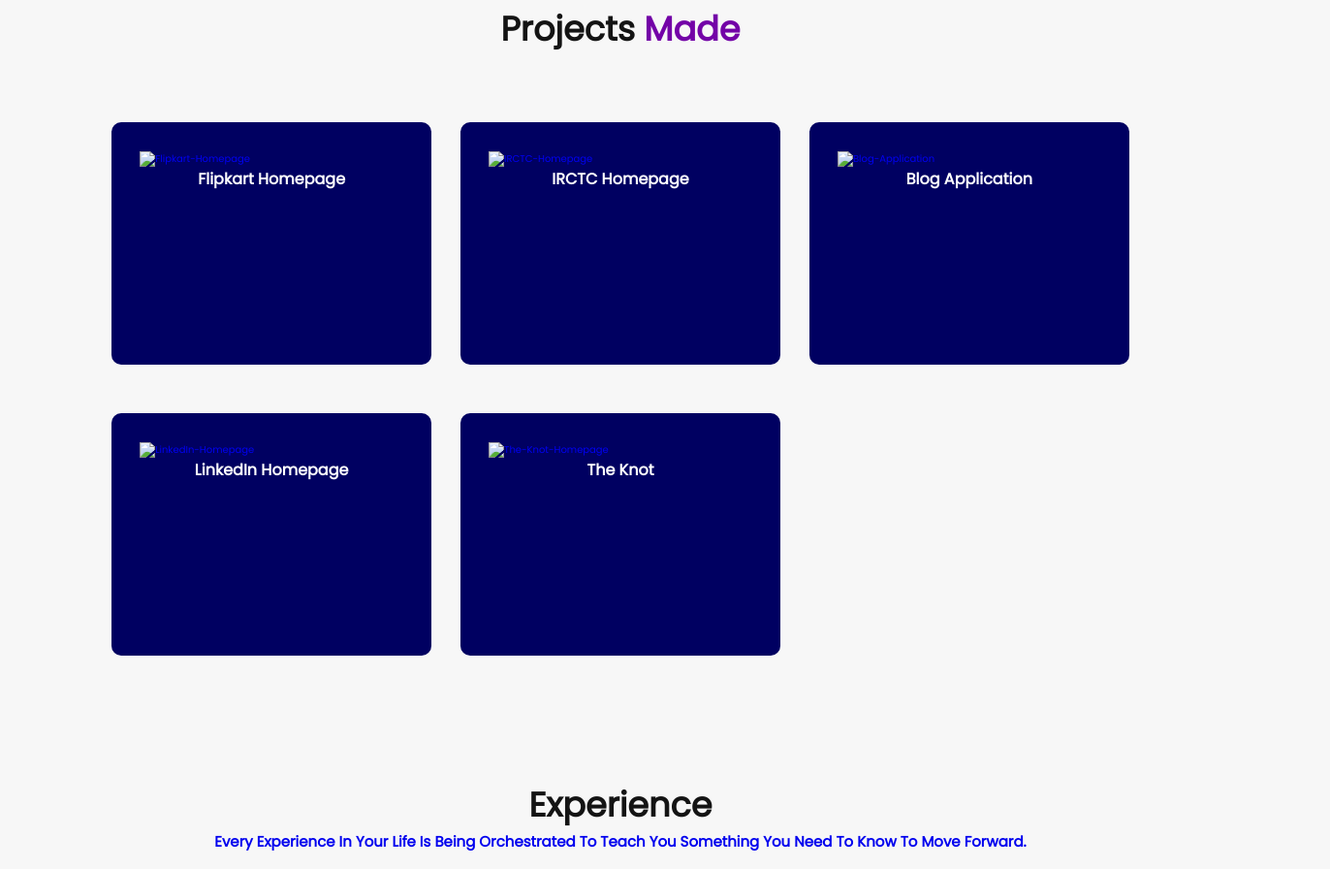
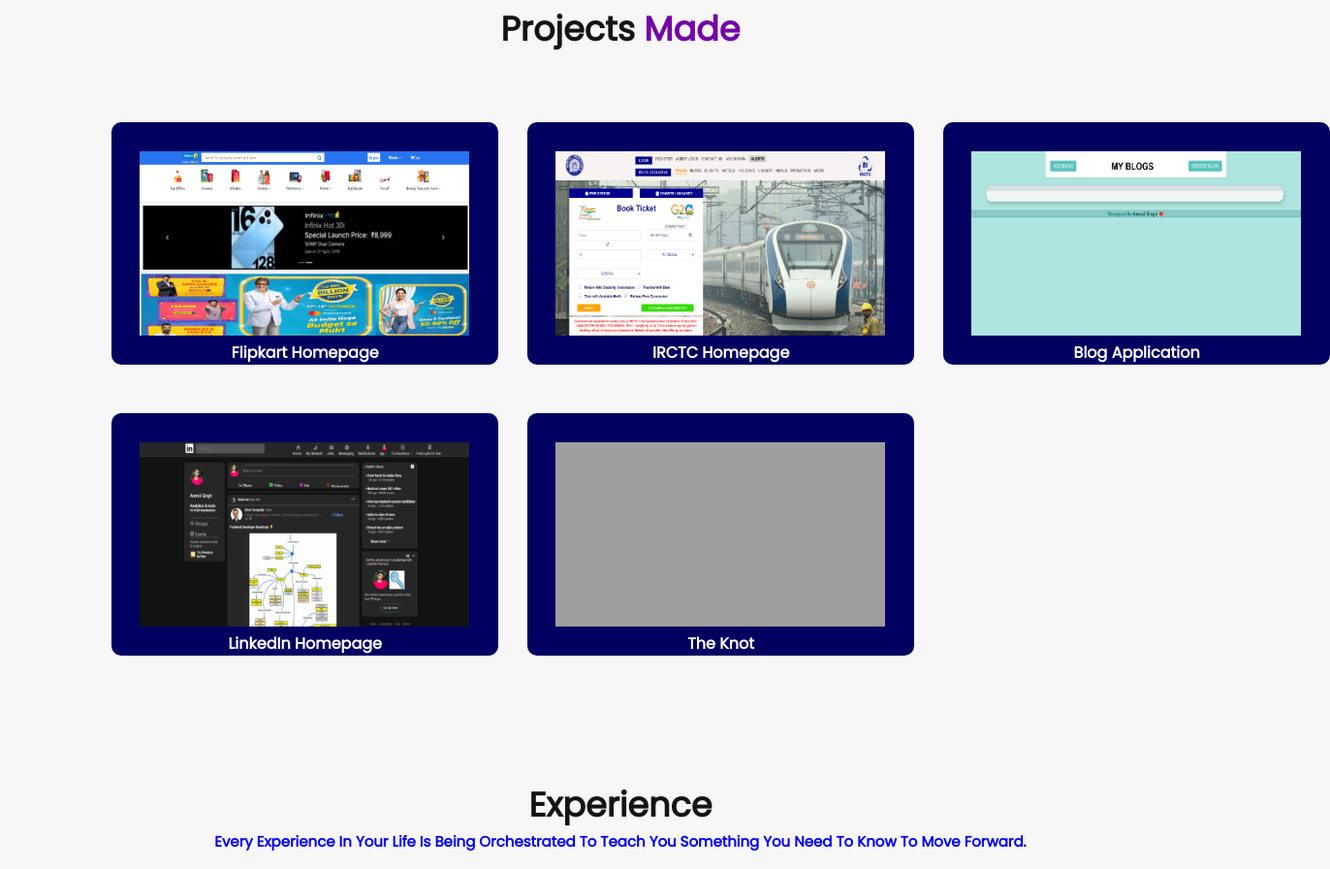
Before and after one commit to AnmolSingh24/Personal-Portfolio, a plain HTML site: page index.html in a window 1280 px wide. Shown: the part 2660-3556 px from the top of the page at 97% size, 1372 px wide, since content can reach past the window. Drawn offline with Linux system fonts and the light colour scheme; the site is published under a folder, as on GitHub Pages, so addresses that start at the root find nothing.

Commit message:
Changes made

```diff
--- a/index.html
+++ b/index.html
@@ -170,27 +170,27 @@
 
         <div class="box-container">
             <div class="projects">
-                <img src="/images/Flipkart-Homepage.png" alt="Flipkart-Homepage">
+                <img src="images/Flipkart-Homepage.png" alt="Flipkart-Homepage">
                 <h3>Flipkart Homepage</h3>
             </div>
 
             <div class="projects">
-                <img src="/images/IRCTC-Homepage.png" alt="IRCTC-Homepage">
+                <img src="images/IRCTC-Homepage.png" alt="IRCTC-Homepage">
                 <h3>IRCTC Homepage</h3>
             </div>
 
             <div class="projects">
-                <img src="/images/Blog-Application.png" alt="Blog-Application">
+                <img src="images/Blog-Application.png" alt="Blog-Application">
                 <h3>Blog Application</h3>
             </div>
 
             <div class="projects">
-                <img src="/images/LinkedIn-Homepage.png" alt="LinkedIn-Homepage">
+                <img src="images/LinkedIn-Homepage.png" alt="LinkedIn-Homepage">
                 <h3>LinkedIn Homepage</h3>
             </div>
 
             <div class="projects">
-                <img src="/images/The-Knot-Homepage.png" alt="The-Knot-Homepage">
+                <img src="images/The-Knot-Homepage.png" alt="The-Knot-Homepage">
                 <h3>The Knot</h3>
             </div>
         </div>
```
